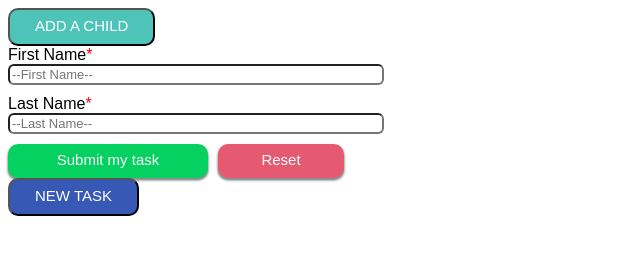
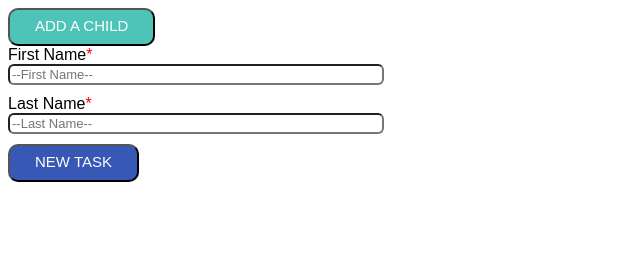
Before and after one commit to JuanRojasPaez/OrganizerApplication, a plain HTML site: page index.html in a window 1280 px wide. Shown: the whole page, without its empty margins (0-640 px from the left). Drawn offline with nearby package versions, Linux system fonts and the light colour scheme.

Commit message:
Created test page

```diff
--- a/index.html
+++ b/index.html
@@ -21,7 +21,6 @@
       <label for="childLName">Last Name<span class="required">*</span></label><br>
       <input type="text" name="childLName" id="clName" placeholder="--Last Name--"  required>
       <br>
-      <input type="submit" value="Submit my task" onclick="createNewChild()"><input type="reset">
     </form>
   </div>
 
```
Also changed, not shown: calender.html (added).
